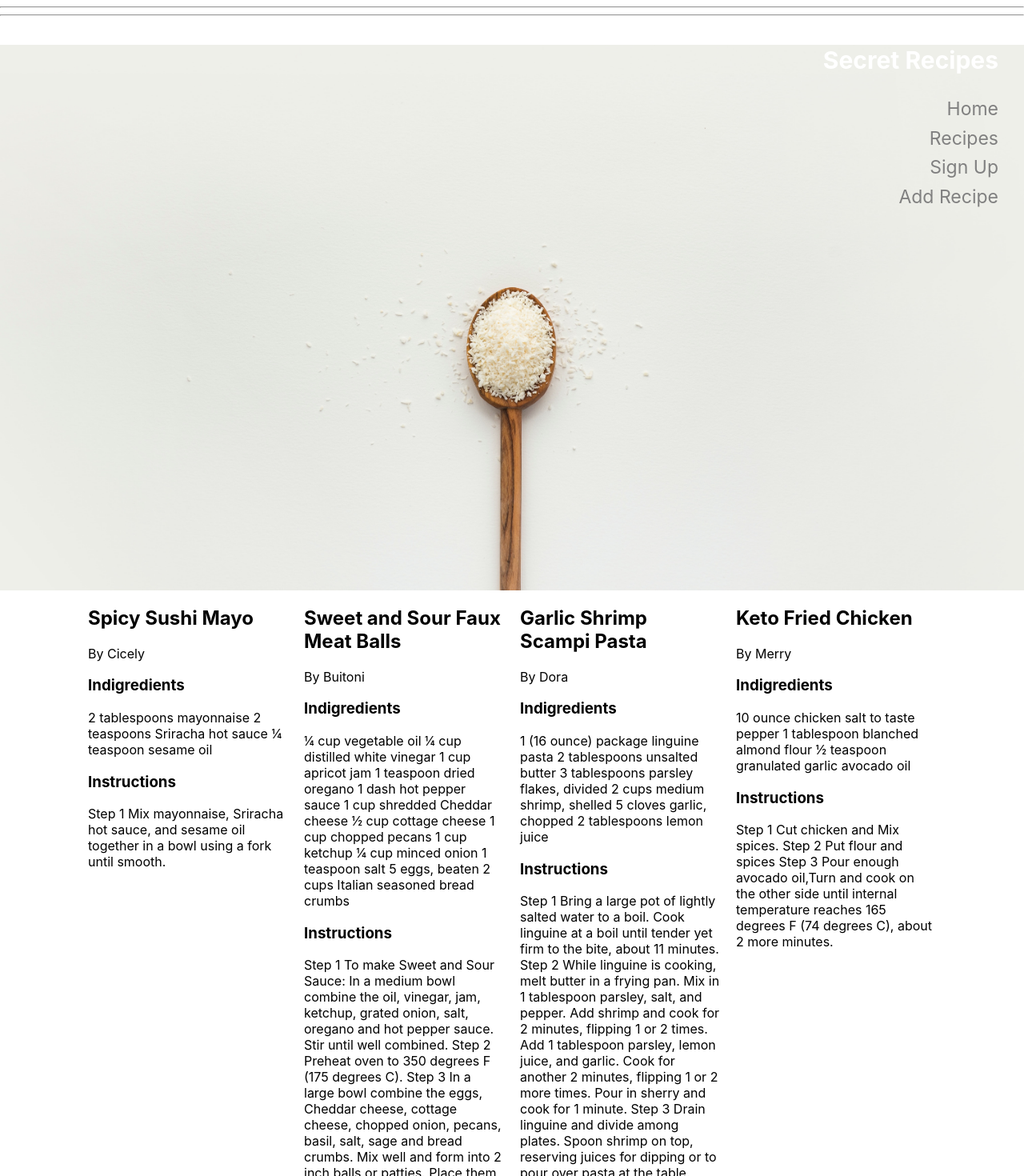
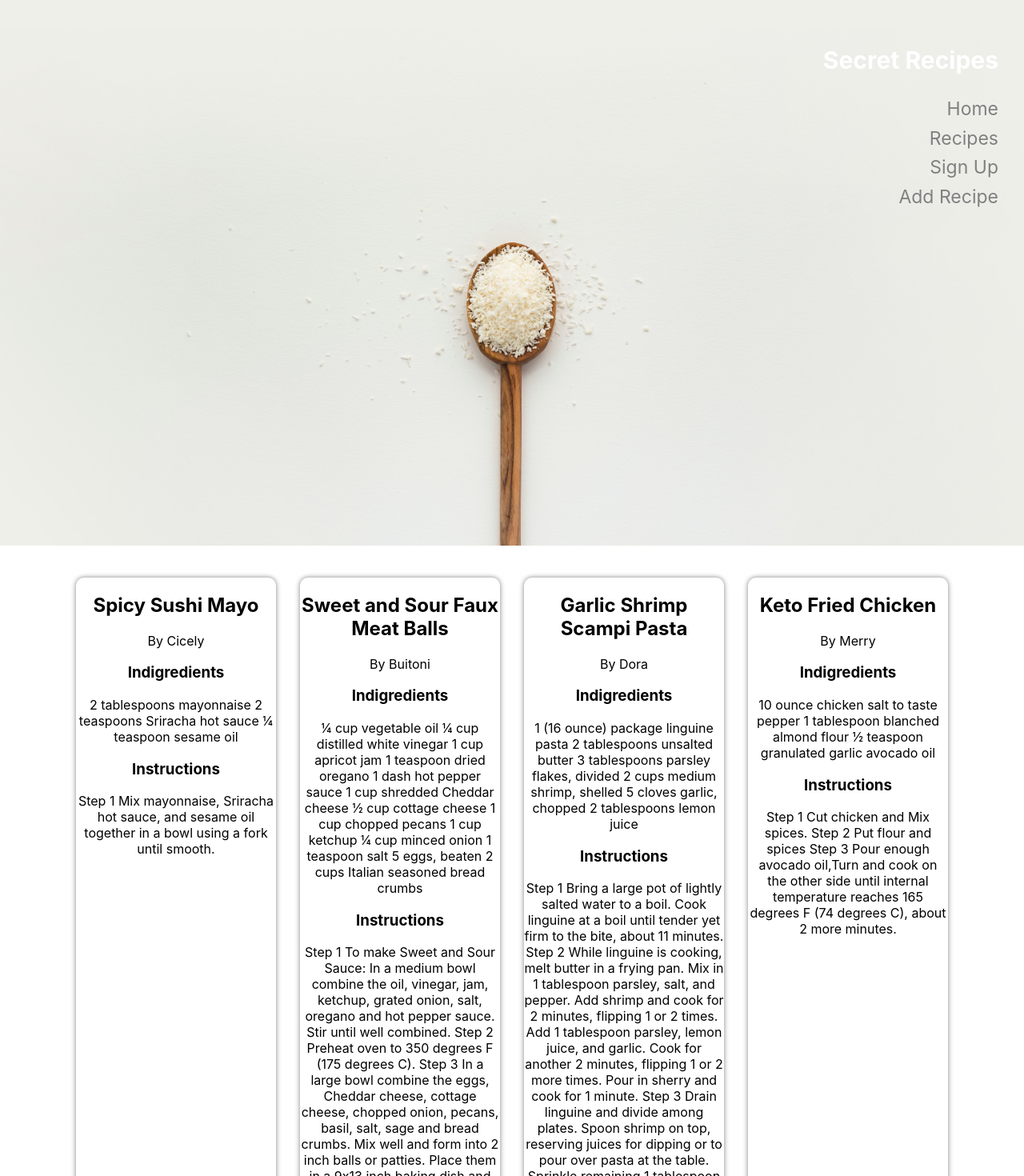
Before and after one commit to slothwithannuzzi/PTCT-SECRET-RECIPES-5-frontend, a React (Create React App) app in the folder secret_recipes/: page /recipe-list in a window 1280 px wide. Shown: the top 1470 px of the page at 80% size. Built offline with nearby package versions, Linux system fonts and the light colour scheme.

Commit message:
I deleted the extra node_modules folder

```diff
--- a/secret_recipes/src/App.js
+++ b/secret_recipes/src/App.js
@@ -32,11 +32,11 @@ function App() {
       <Route exact path="/">
         <Home homeFood={list} />
       </Route>
-      <hr />
+      {/* <hr /> */}
       <Route path="/add">
         <RecipeForm />
       </Route>
-      <hr />
+      {/* <hr /> */}
       <Route path="/recipe-list">
         <RecipeList foods={list} />
       </Route>
--- a/secret_recipes/src/Components/RecipeList.js
+++ b/secret_recipes/src/Components/RecipeList.js
@@ -6,8 +6,9 @@ export default function RecipeList(props) {
   const { foods } = props;
 
   return (
+    <div>
+      <Image className="homeImage" src={Recipes} alt="fancy-food" />
       <Container className="foodListContainer">
-      <Image className="homeImage" src={Recipes} alt="fancy-food" />
         {foods.map((food, index) => (
           <Card className="food-list" key={index}>
             <h2>{food.recipe_name}</h2>
@@ -19,6 +20,7 @@ export default function RecipeList(props) {
           </Card>
         ))}
       </Container>
+    </div>
   );
 }
 
@@ -29,12 +31,18 @@ const Container = styled.div`
   display: flex;
   flex-wrap: wrap;
   justify-content: center;
+  filter: drop-shadow(0 0 3px gray);
+  text-align: center;
 `;
 
 const Card = styled.div`
+  z-index: 1;
   width: 250px;
-  margin: 0 10px 32px;
+  margin: 0 15px 32px;
   cursor: pointer;
+  background: rgba(255, 255, 255, 255);
+  backdrop-filter: blur(5px);
+  border-radius: 10px;
 `;
 
 const Image = styled.img`
```
Lines whose indentation alone changed are shown as unchanged.
